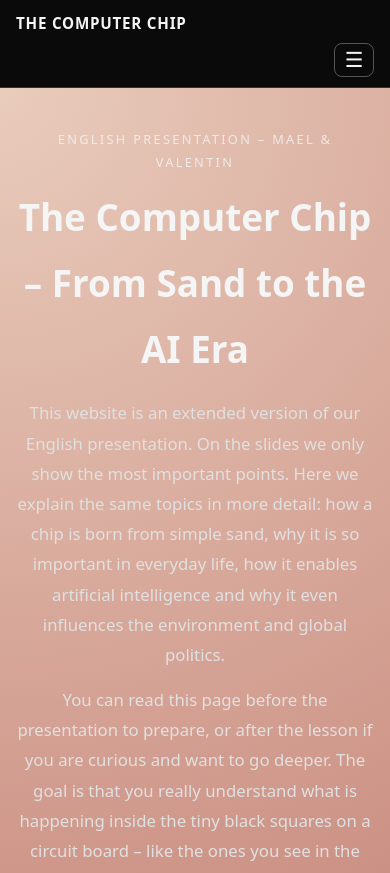
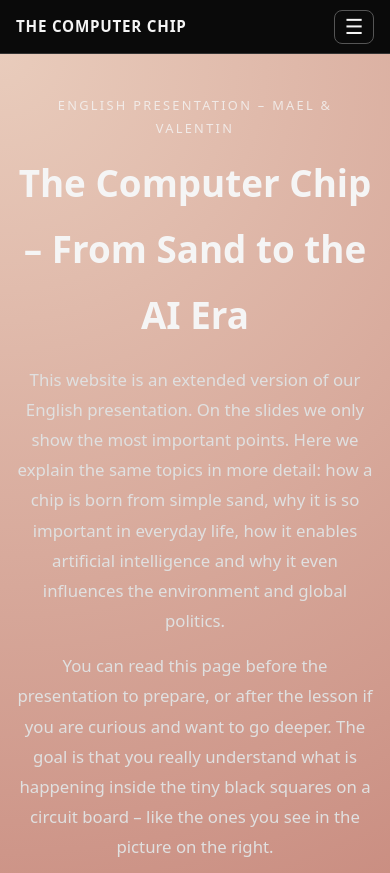
Before and after one commit to maelilai/thecomputerchip, a plain HTML site: page index.html in a window 390 px wide. Shown: the top 873 px of the page. Drawn offline with Linux system fonts and the light colour scheme.

Commit message:
Change navigation layout to horizontal

```diff
--- a/index.html
+++ b/index.html
@@ -190,9 +190,9 @@
 
       .nav {
         padding: 0.6rem 1rem;
-        flex-direction: column;       /* statt Reihe -> Spalte */
-        align-items: flex-start;      /* alles links ausrichten */
-        gap: 0.4rem;
+        flex-direction: row;
+        justify-content: space-between;
+        align-items: center;
       }
 
       .nav-title {
@@ -200,8 +200,8 @@
       }
 
       .nav-toggle {
-        display: block;               /* Burger nur auf Handy anzeigen */
-        align-self: flex-end;         /* nach rechts schieben */
+        display: block; /* Button nur auf Handy zeigen */
+        margin-left: auto;
       }
 
       .nav-links {
```
